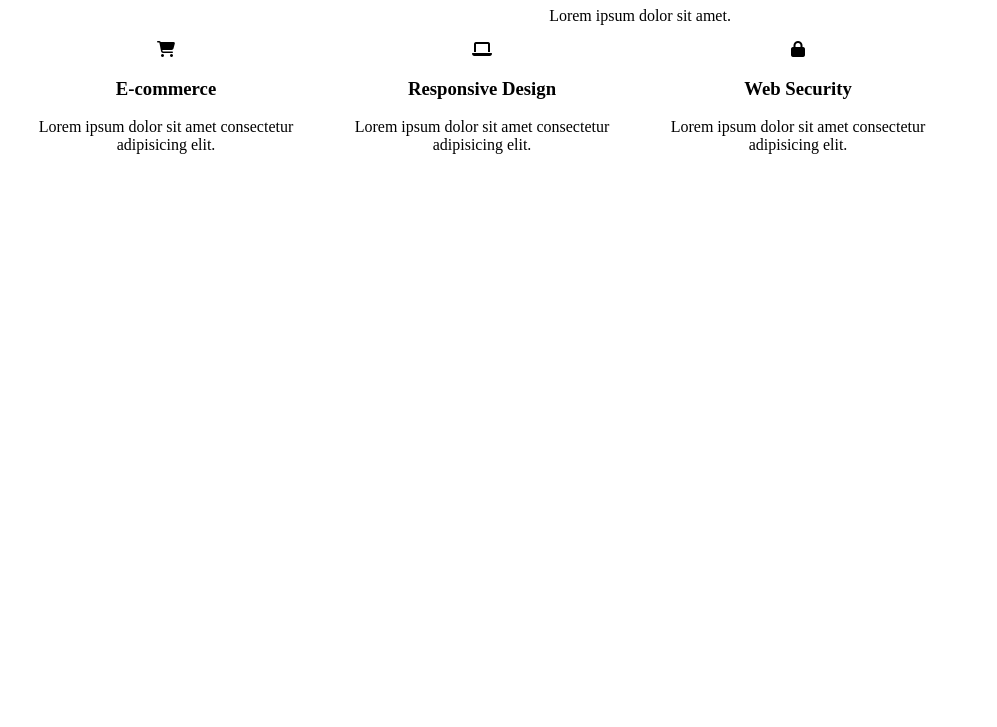
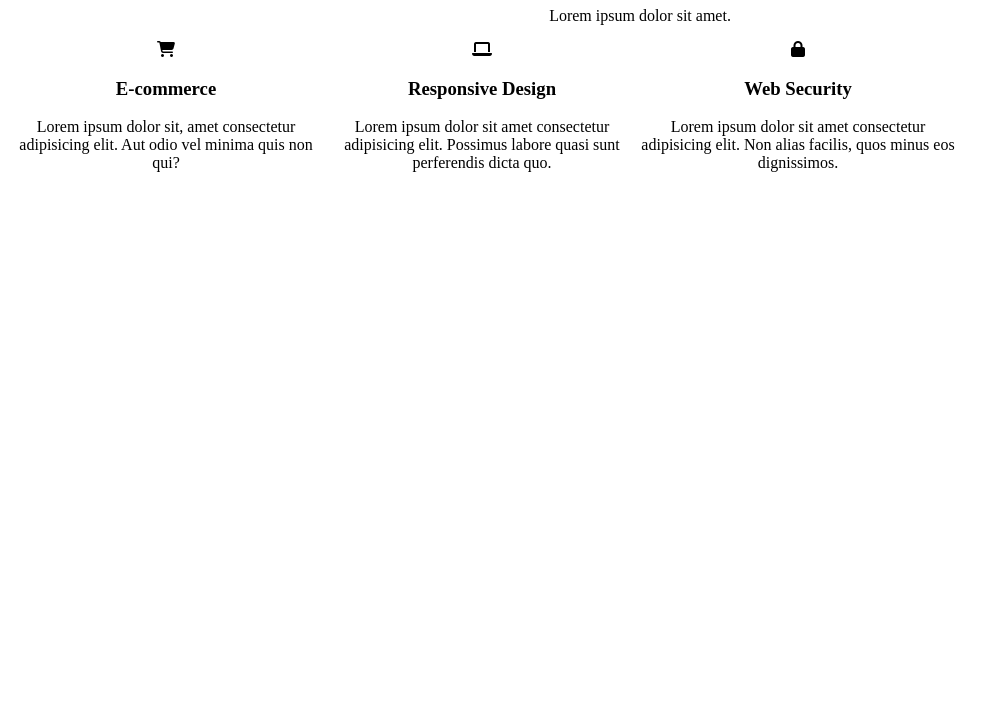
Before and after one commit to hibaeid/course-web, a plain HTML site: page index.html in a window 1280 px wide. Shown: the part 73-800 px from the top of the page, without its empty margins (0-997 px from the left). Drawn offline with Linux system fonts and the light colour scheme.

Commit message:
Add files via upload

```diff
--- a/index.html
+++ b/index.html
@@ -15,13 +15,13 @@
         <div class="service">
             <i class="fa-solid fa-cart-shopping"></i>
             <h3>E-commerce</h3>
-            <p>Lorem ipsum dolor sit amet consectetur adipisicing elit.</p>
+            <p>Lorem ipsum dolor sit, amet consectetur adipisicing elit. Aut odio vel minima quis non qui?</p>
         </div>
 
         <div class="service">
              <i class="fa-solid fa-laptop"></i>
              <h3>Responsive Design</h3>
-             <p>Lorem ipsum dolor sit amet consectetur adipisicing elit.</p>
+             <p>Lorem ipsum dolor sit amet consectetur adipisicing elit. Possimus labore quasi sunt perferendis dicta quo.</p>
         </div>
 
 
@@ -29,7 +29,7 @@
         <div class="service">
              <i class="fa-solid fa-lock"></i>
              <h3>Web Security</h3>
-             <p>Lorem ipsum dolor sit amet consectetur adipisicing elit.</p>
+             <p>Lorem ipsum dolor sit amet consectetur adipisicing elit. Non alias facilis, quos minus eos dignissimos.</p>
         </div>
 
 
```
